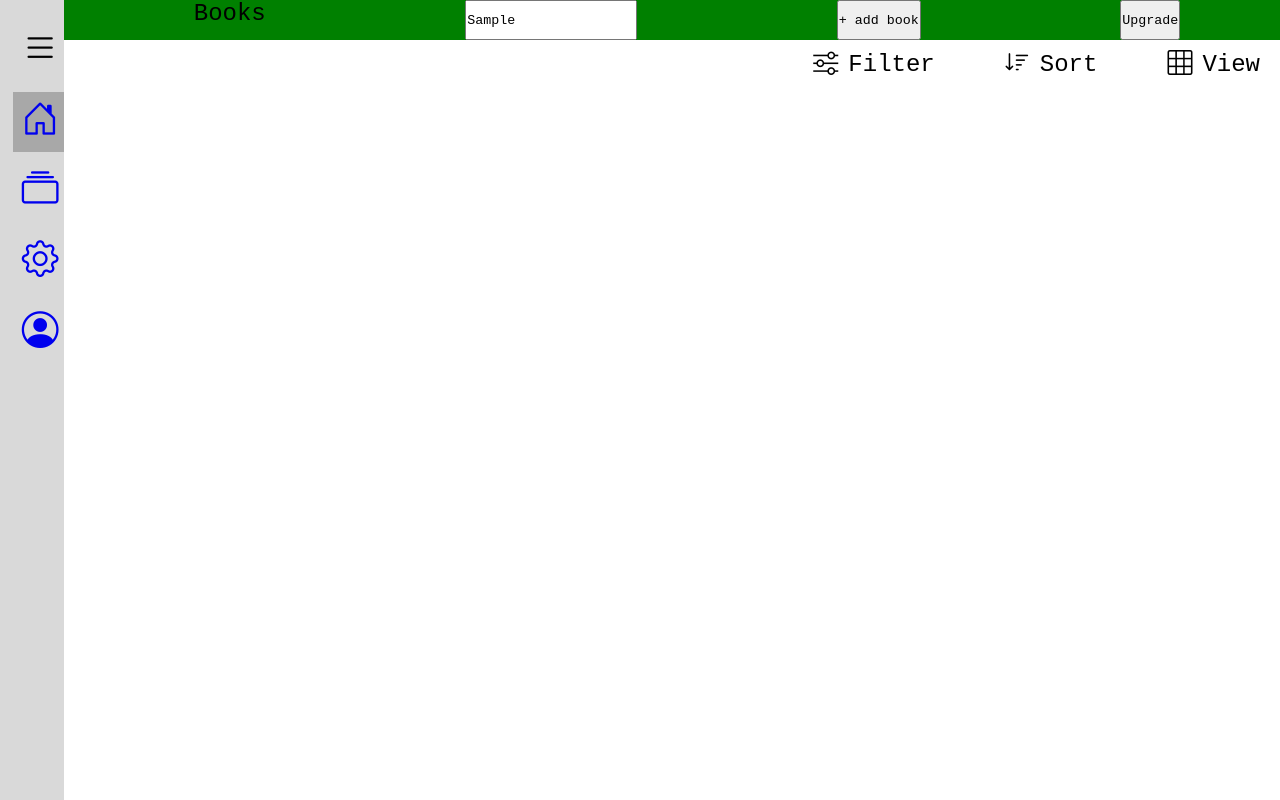
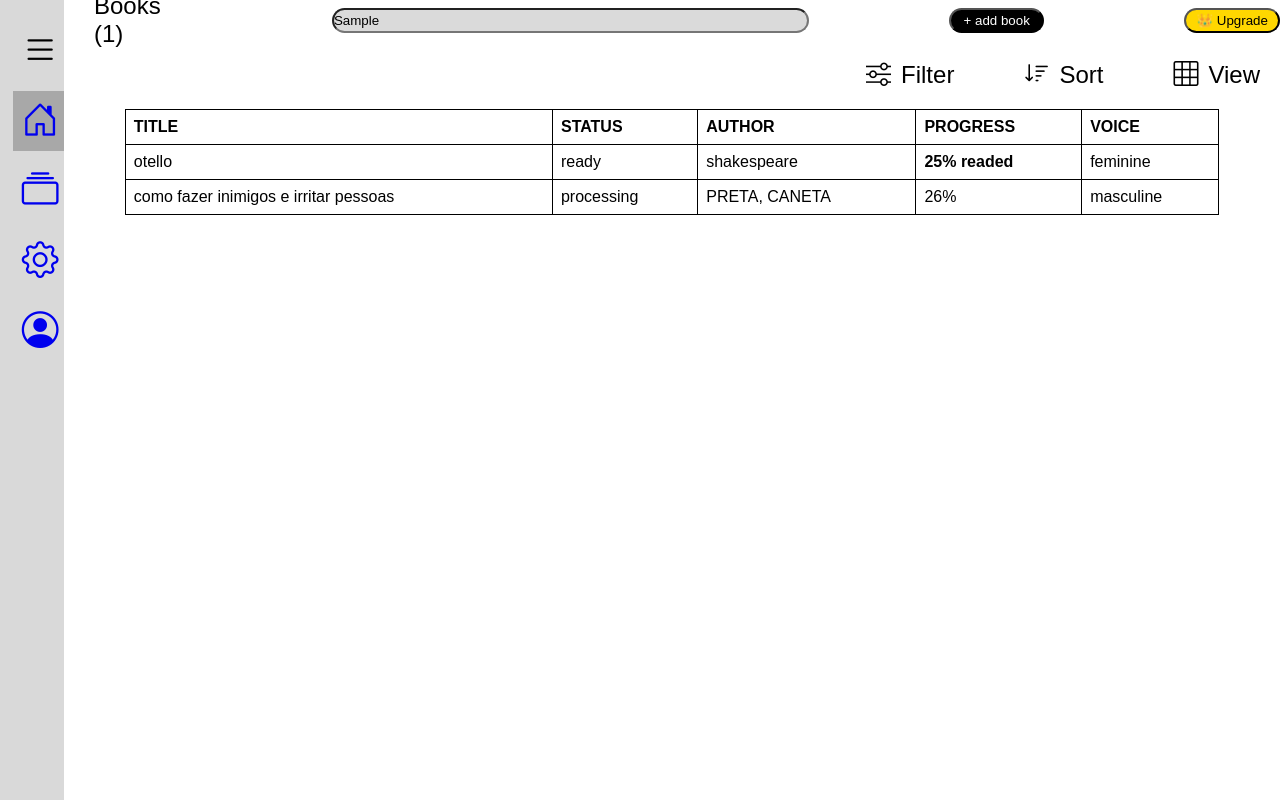
Before and after one commit to srvelososantos/teste-express, a website: page home.html in a window 1280 px wide. Both pictures are taken after typing "Sample" into the empty fields and a click on the button "+ add book". Drawn offline with nearby package versions, Linux system fonts and the light colour scheme.

Commit message:
git commit -m "home.html done, few things to do"

```diff
--- a/home.css
+++ b/home.css
@@ -2,7 +2,7 @@
     margin: 0;
     padding: 0;
     box-sizing: border-box;
-    font-family: 'Courier New', Courier, monospace;
+    font-family: Arial, Helvetica, sans-serif;
 }
 
 body{
@@ -67,6 +67,11 @@ nav.sidemenu.expand{
 .btn-expand{
     padding-left: 9px;
     cursor: pointer;
+    display: flex;
+}
+
+.btn-expand > p{
+    padding-top: 6px;
 }
 
 
@@ -79,19 +84,46 @@ nav.sidemenu.expand{
     padding-left: 5vw;
 }
 
+#bookCount{
+    color: grey;
+}
+
 .subheader{
     height: 40px;
-    background-color: green;
+
     display: flex;
-    justify-content: space-around;
+    gap: 140px;
+    align-items: center;
     width: 95vw;
+}
+
+.subheader > button{
+    height:  25px;
+    width: 100px;
+    border-radius: 16px;
+}
+
+.subheader > input{
+    border-radius: 16px;
+    height: 25px;
+    width: 500px;
+    background-color: rgb(218, 218, 218);
+}
+
+.subheader > input::placeholder{
+    text-align: center;
+    color: white;
+    padding: 0px;
+}
+
+.subheader > p{
+    justify-self: start;
 }
 
 .filter{
     display: flex;
     justify-content: flex-end;
-    padding-top: 10px;
-    padding-right: 20px;
+    padding: 20px;
     gap: 70px;
 }
 
@@ -107,3 +139,30 @@ nav.sidemenu.expand{
 .filt > p{
     padding-left: 10px;
 }
+
+#btnAdd{
+    background-color: black;
+    color: white;
+}
+
+#upgbutton{
+    background-color: gold;
+    color: black;
+}
+
+
+/* table itens */
+
+table {
+    width: 90%;
+    display: table;
+    border-collapse: collapse;
+    margin: auto;
+}
+table, th, td {
+    border: 1px solid black;
+}
+th, td {
+    padding: 8px;
+    text-align: left;
+}
--- a/home.html
+++ b/home.html
@@ -20,6 +20,7 @@
     <nav class="sidemenu">
         <div class="btn-expand">
             <i class="bi bi-list" id="btn-expand-i"></i>
+            <p>Stutt </p>
         </div>
 
         <ul class="">
@@ -53,14 +54,18 @@
         </ul>
     </nav>
 
+    <!--conteudo da pagina-->
+    <div class="main-container">
 
-    <div class="main-container">
+        <!--books, search, buttons-->
         <div class="subheader">
-            <p>Books</p>
+            <p>Books (1)</p>
             <input type="text" placeholder="search">
-            <button>+  add book</button>
-            <button id="upgbutton">Upgrade</button>
+            <button type="button" id="btnAdd" onclick="addLine()">+  add book</button>
+            <button type="button" id="upgbutton">👑 Upgrade</button>
         </div>
+
+        <!--filter, sort, view-->
         <div class="filter">
             <div class="filt">
                 <i class="bi bi-sliders"></i>
@@ -75,9 +80,31 @@
                 <p>View</p>
             </div>
         </div>
+
+        <!--table-->
         <div class="table">
+            <table class="files" id="bookTable">
+                <thead>
+                    <tr>
+                        <th>TITLE</th>
+                        <th>STATUS</th>
+                        <th>AUTHOR</th>
+                        <th>PROGRESS</th>
+                        <th>VOICE</th>
+                    </tr>
+                </thead>
+                <tbody>
+                    <tr>
+                        <td>otello</td>
+                        <td>ready</td>
+                        <td>shakespeare</td>
+                        <th>25% readed</th>
+                        <td>feminine</td>
+                    </tr>
+                </tbody>
+            </table>
+        </div>
 
-        </div>
     </div>
 
 
--- a/home.js
+++ b/home.js
@@ -20,3 +20,53 @@ var menuSide = document.querySelector('.sidemenu')
 btnExp.addEventListener('click', function(){
     menuSide.classList.toggle('expand')
 })
+
+
+//add book
+
+const btnAddBook = document.querySelector('#btnAdd')
+
+btnAddBook.addEventListener('click', (e) => {
+
+})
+
+function newArchive(){
+
+    //data for the new line
+    var title = "como fazer inimigos e irritar pessoas"
+    var status = "processing"
+    var author = "PRETA, CANETA"
+    var progress = "26%"
+    var voice = "masculine"
+
+    const newLine = document.createElement("tr")
+
+    const celulaTitle = document.createElement("td")
+    celulaTitle.textContent = title
+
+    const celulaStatus = document.createElement("td")
+    celulaStatus.textContent = status
+
+    const celulaAuthor = document.createElement("td")
+    celulaAuthor.textContent = author
+
+    const celulaProgress = document.createElement("td")
+    celulaProgress.textContent = progress
+
+    const celulaVoice = document.createElement("td")
+    celulaVoice.textContent = voice
+
+    newLine.appendChild(celulaTitle);
+    newLine.appendChild(celulaStatus);
+    newLine.appendChild(celulaAuthor);
+    newLine.appendChild(celulaProgress);
+    newLine.appendChild(celulaVoice);
+
+    const table = document.getElementById("bookTable").getElementsByTagName("tbody")[0];
+    table.appendChild(newLine);
+
+}
+
+function addLine(){
+    newArchive();
+}
```
